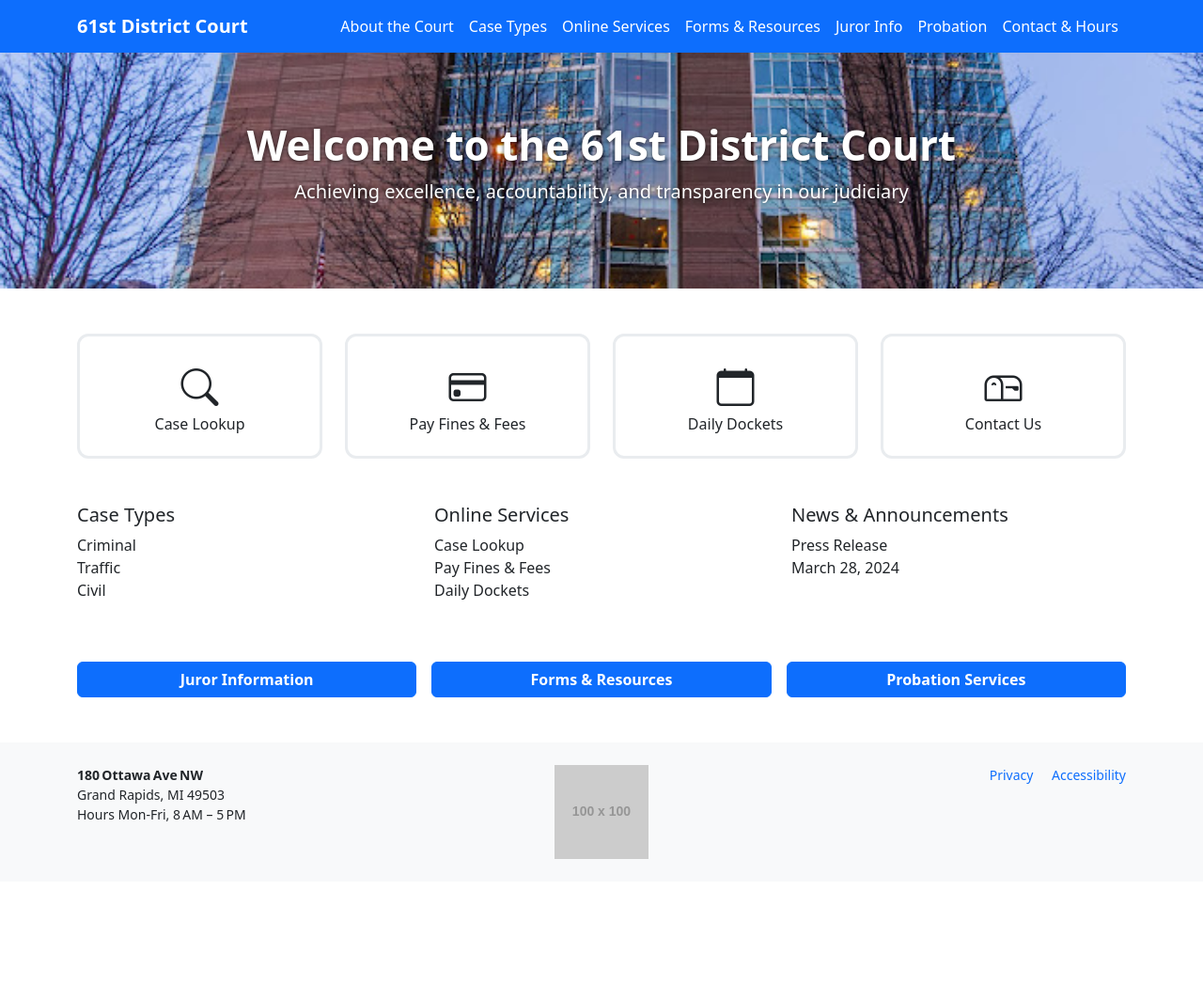
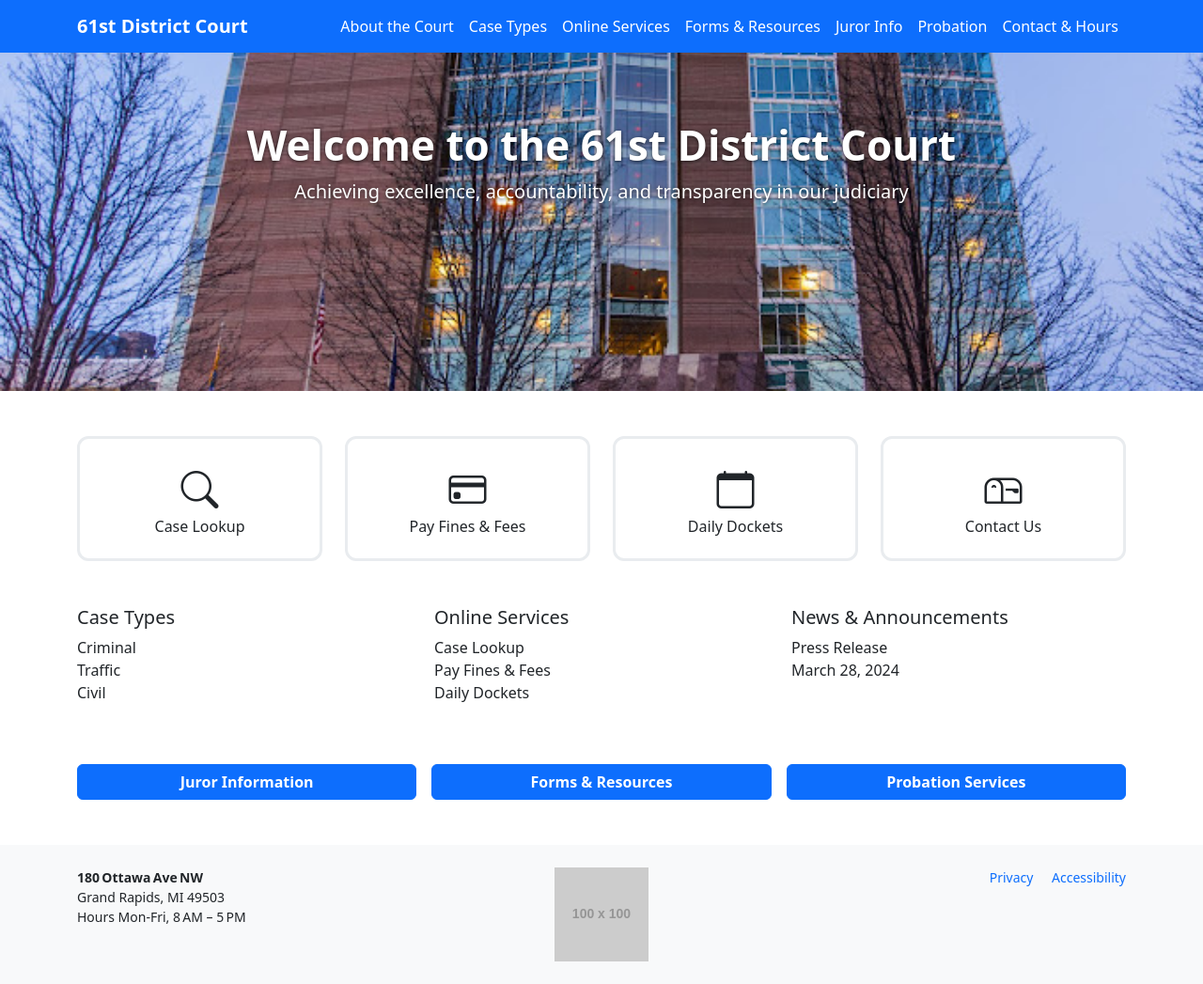
Before and after one commit to DrStern/DanFischer.github.io, a Jekyll site: the page built from index.md, in a window 1280 px wide. Shown: the whole page at 94% size. Built offline with Jekyll 4.4.1, drawn with Linux system fonts in a browser that asks for light colours; before the commit the page ends 938 px from its top, so only the background shows below that.

Commit message:
Update custom.css

```diff
--- a/assets/css/custom.css
+++ b/assets/css/custom.css
@@ -4,6 +4,7 @@
   color: #fff;
   padding: 4.5rem 0;
   text-shadow: 0 1px 4px rgba(0,0,0,.7);
+  min-height: 40vh;
 }
 
 .hero h1 {
```
